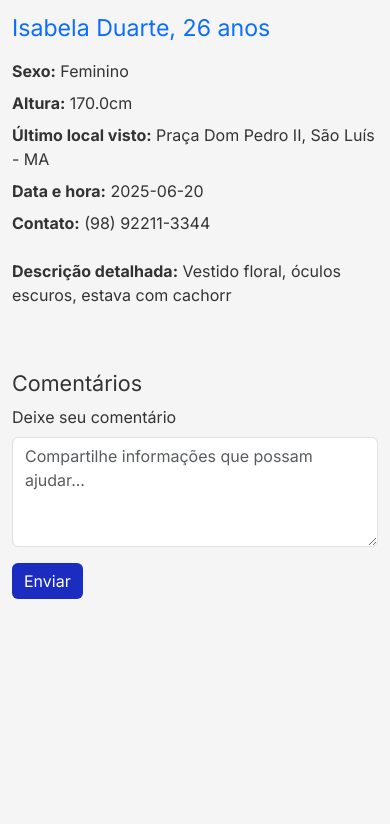
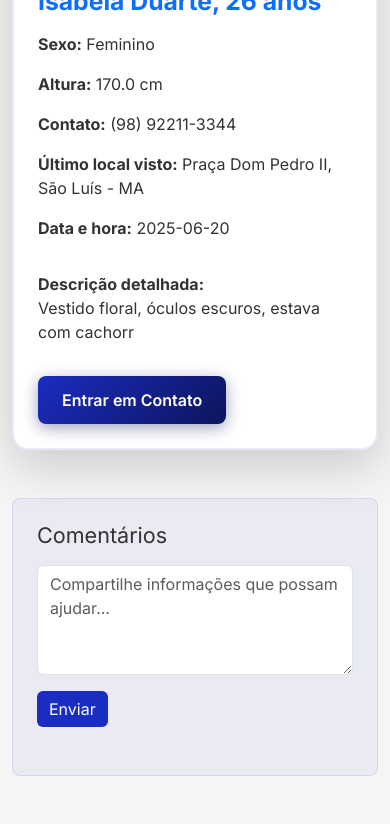
Before and after one commit to mzmorelli/TCC-Orbit, a Flask app: page /detalhe/39 in a window 390 px wide. Shown: the part 518-1342 px from the top of the page. Before the commit the page ends 1117 px from the top, so only its background shows below. Run offline with Flask 3, Linux system fonts and the light colour scheme; data comes from the database, SQL or seed files in the repository; parts of the project's set-up code (start-up, migrations or seed data) failed here and were passed over.

Commit message:
melhoria no css da pag detalhes

```diff
--- a/SiteOrbit/static/css/desaparecidos.css
+++ b/SiteOrbit/static/css/desaparecidos.css
@@ -279,3 +279,50 @@ ul.list-unstyled li {
   color: #000066;
   transform: translateY(-2px);
 }
+
+/* Card principal */
+.detalhe-card {
+  border: 2px solid rgba(27, 44, 193, 0.1);
+  transition: transform 0.3s ease;
+}
+.detalhe-card:hover {
+  transform: translateY(-5px);
+}
+
+/* Foto */
+.detalhe-img {
+  max-height: 320px;
+  object-fit: cover;
+  border: 4px solid #000066;
+  box-shadow: 0 8px 20px rgba(0,0,0,0.15);
+}
+
+/* Botão destaque */
+.btn-detalhes {
+  background: linear-gradient(135deg, #1b2cc1, #0d155b);
+  color: white;
+  border: none;
+  padding: 12px 24px;
+  border-radius: 8px;
+  font-weight: 600;
+  text-decoration: none;
+  transition: all 0.3s ease;
+}
+.btn-detalhes:hover {
+  background: #f0f0f0;
+  color: #000066;
+  transform: translateY(-2px);
+}
+
+/* Comentários */
+.comentarios-section {
+  background: rgba(27, 44, 193, 0.05);
+  border: 1px solid rgba(27, 44, 193, 0.1);
+}
+.comentario-card {
+  background: #fff;
+  border-radius: 8px;
+  padding: 0.8rem 1rem;
+  margin-bottom: 0.8rem;
+  box-shadow: 0 2px 6px rgba(0,0,0,0.1);
+}
--- a/SiteOrbit/views/detalhe.html
+++ b/SiteOrbit/views/detalhe.html
@@ -1,30 +1,40 @@
 {% extends 'base.html' %}
 
 {% block content %}
-
 <head>
   <link rel="stylesheet" href="{{ url_for('static', filename='css/desaparecidos.css') }}">
 </head>
 
-<section class="py-5">
+<section class="detalhe-section py-5">
   <div class="container">
     <button onclick="history.back()" class="btn btn-sm btn-outline-secondary mb-4">← Voltar</button>
-    <div class="row">
-      <div class="col-md-5">
+
+    <div class="detalhe-card shadow-lg rounded-4 p-4 bg-white">
+      <div class="row g-4 align-items-center">
+
+        <!-- FOTO -->
+        <div class="col-md-5 text-center">
           {% if pessoa.imagem %}
-       <img src="{{ 'http://localhost/appTcc/uploads/' + pessoa.imagem }}" alt="Imagem" class="img-fluid rounded mb-3" style="height: 300px; object-fit: cover;">
-
+            <img src="{{ 'http://localhost/appTcc/uploads/' + pessoa.imagem }}"
+                 alt="{{ pessoa.nome }}"
+                 class="img-fluid rounded-3 detalhe-img">
           {% else %}
-          <div class="img-placeholder mb-3" style="height: 300px;"></div>
+            <div class="img-placeholder detalhe-img"></div>
           {% endif %}
         </div>
+
+        <!-- INFORMAÇÕES -->
         <div class="col-md-7">
-        <h3 class="mb-3 text-primary">{{ pessoa.nome }}, {{ pessoa.idade }} anos</h3>
-        <ul class="list-unstyled mb-4">
-          <li><strong>Sexo:</strong> {{ pessoa.sexo }}</li>
-          <li><strong>Altura:</strong> {{ pessoa.altura }}cm</li>
-          <li><strong>Último local visto:</strong> {{ pessoa.localVisto }}</li>
-          <li><strong>Data e hora:</strong>
+          <h2 class="mb-3 text-primary fw-bold">{{ pessoa.nome }}, {{ pessoa.idade }} anos</h2>
+          <div class="row">
+            <div class="col-sm-6">
+              <p><strong>Sexo:</strong> {{ pessoa.sexo }}</p>
+              <p><strong>Altura:</strong> {{ pessoa.altura }} cm</p>
+              <p><strong>Contato:</strong> {{ pessoa.telefoneContato }}</p>
+            </div>
+            <div class="col-sm-6">
+              <p><strong>Último local visto:</strong> {{ pessoa.localVisto }}</p>
+              <p><strong>Data e hora:</strong>
                 {% if pessoa.vezVisto %}
                   {% if pessoa.vezVisto is string %}
                     {{ pessoa.vezVisto }}
@@ -34,24 +44,28 @@
                 {% else %}
                   Data não informada
                 {% endif %}
-          </li>
-          <li><strong>Contato:</strong> {{ pessoa.telefoneContato }}</li>
-        </ul>
-        <p><strong>Descrição detalhada:</strong> {{ pessoa.descricao }}</p>
+              </p>
+            </div>
+          </div>
+          <p class="mt-3"><strong>Descrição detalhada:</strong><br>{{ pessoa.descricao }}</p>
+
+          <a href="" class="btn btn-detalhes mt-3">
+            Entrar em Contato
+          </a>
+        </div>
       </div>
     </div>
 
-    <div class="mt-5">
-      <h4>Comentários</h4>
+    <!-- COMENTÁRIOS -->
+    <div class="comentarios-section mt-5 p-4 rounded-3">
+      <h4 class="mb-3">Comentários</h4>
       <form id="comment-form" class="mb-4">
         <div class="mb-3">
-          <label for="comment" class="form-label">Deixe seu comentário</label>
           <textarea id="comment" class="form-control" rows="4" placeholder="Compartilhe informações que possam ajudar..."></textarea>
         </div>
         <button type="submit" class="btn btn-primary">Enviar</button>
       </form>
-      <div id="comments-list">
-      </div>
+      <div id="comments-list"></div>
     </div>
   </div>
 </section>
@@ -64,11 +78,10 @@
     const txt = document.getElementById('comment').value.trim();
     if (!txt) return;
     const div = document.createElement('div');
-    div.className = 'border rounded p-3 mb-2 bg-light';
+    div.className = 'comentario-card';
     div.textContent = "@usuario: " + txt;
     list.prepend(div);
     form.reset();
   });
 </script>
-
 {% endblock content %}
```
Lines whose indentation alone changed are shown as unchanged.
